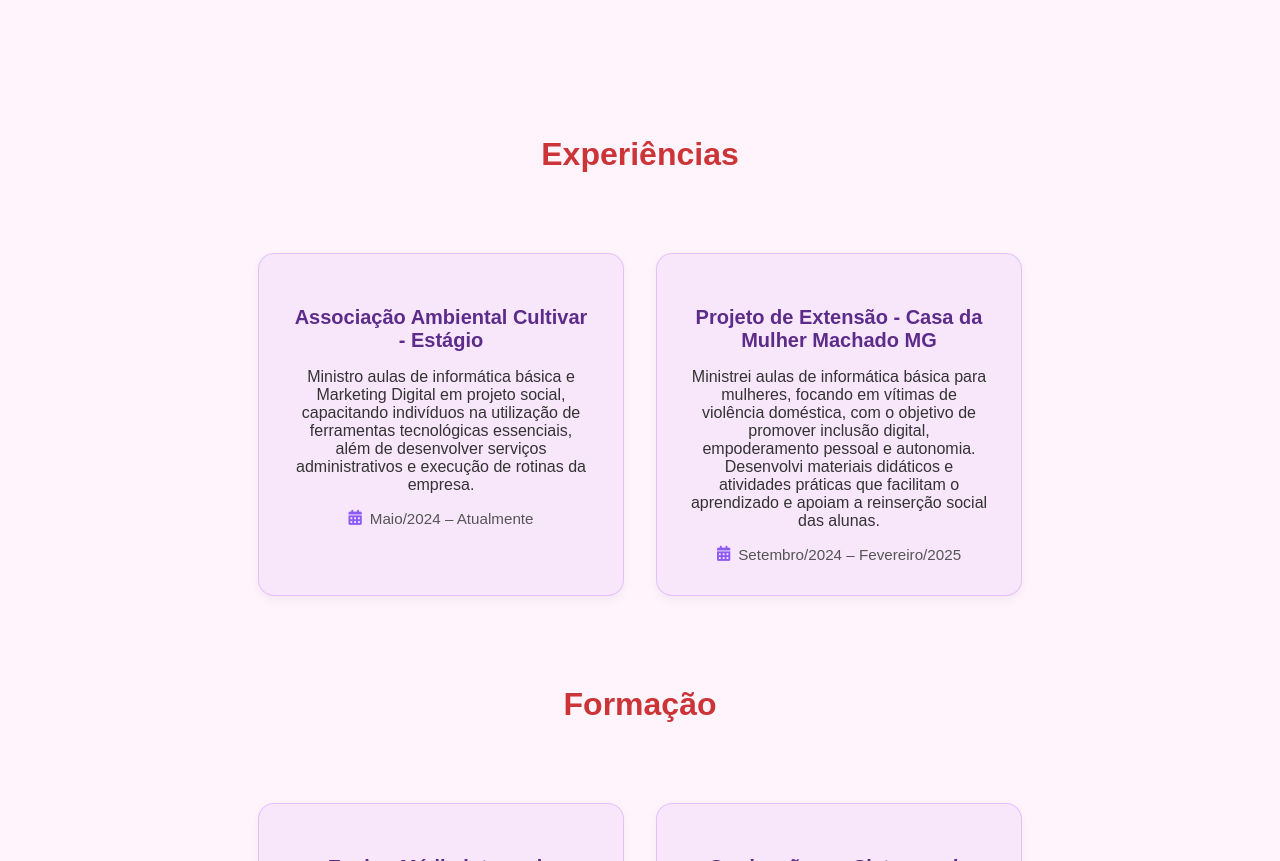
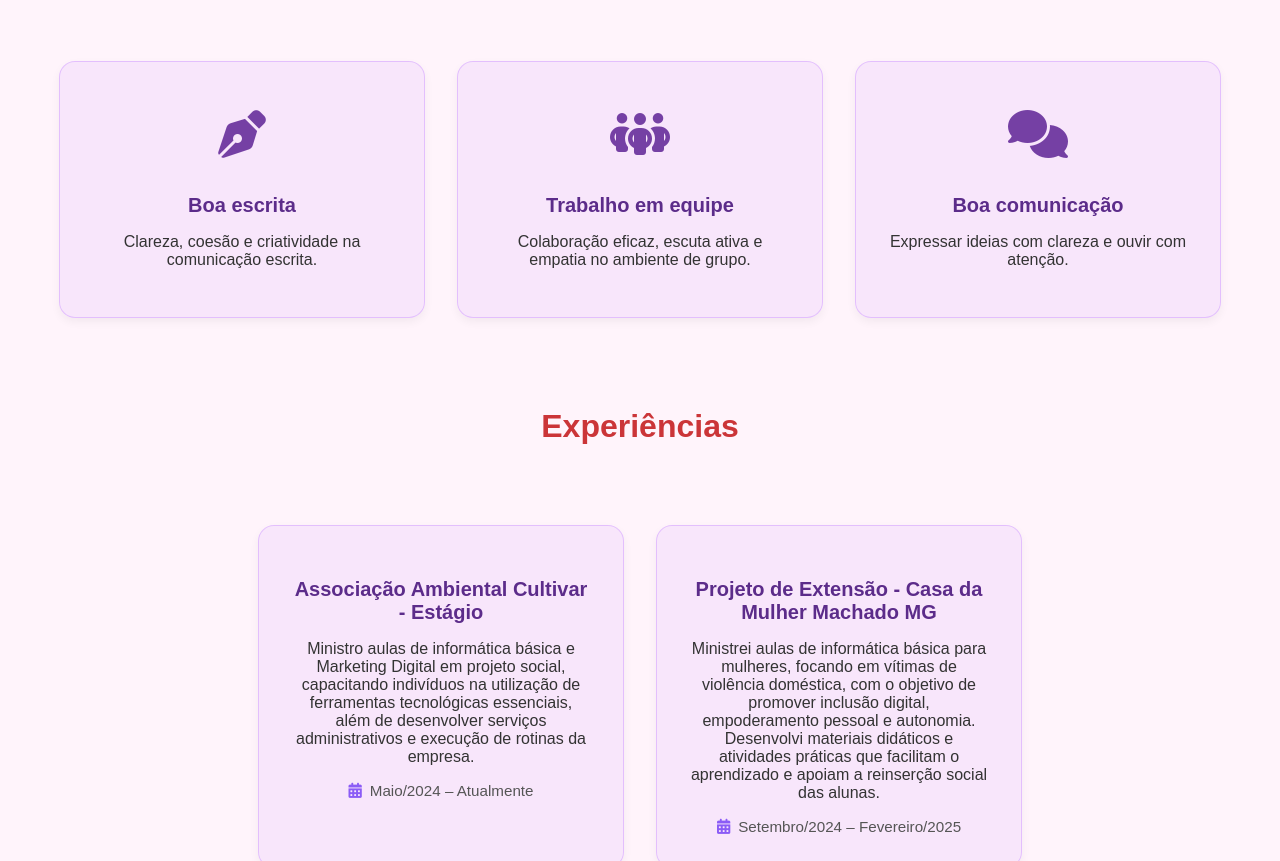
Before and after one commit to gabizdini/CurriculoGabrieli, a plain HTML site: page index.html in a window 1280 px wide. Shown: the part 995-1856 px from the top of the page. Drawn offline with Linux system fonts and the light colour scheme; a web font is replaced by a local one.

Commit message:
habilidades adicionais

```diff
--- a/index.html
+++ b/index.html
@@ -57,6 +57,24 @@ Neste espaço, compartilho um pouco sobre minhas habilidades, formações e expe
                 <i class="fa-brands fa-git-alt"></i>
                 <i class="fa-solid fa-database"></i>
                 <i class="devicon-r-plain"></i>
+
+                <!-- Habilidades adicionais -->
+                <div class="cards-container">
+                    <div class="card">
+                        <i class="fa-solid fa-pen-nib fa-2x"></i>
+                        <h3>Boa escrita</h3>
+                        <p>Clareza, coesão e criatividade na comunicação escrita.</p>
+                    </div>
+                    <div class="card">
+                        <i class="fa-solid fa-people-group fa-2x"></i>
+                        <h3>Trabalho em equipe</h3>
+                        <p>Colaboração eficaz, escuta ativa e empatia no ambiente de grupo.</p>
+                    </div>
+                    <div class="card">
+                        <i class="fa-solid fa-comments fa-2x"></i>
+                        <h3>Boa comunicação</h3>
+                        <p>Expressar ideias com clareza e ouvir com atenção.</p>
+                    </div>
             </div>
         </section>
         <section id="experiencia">
```
